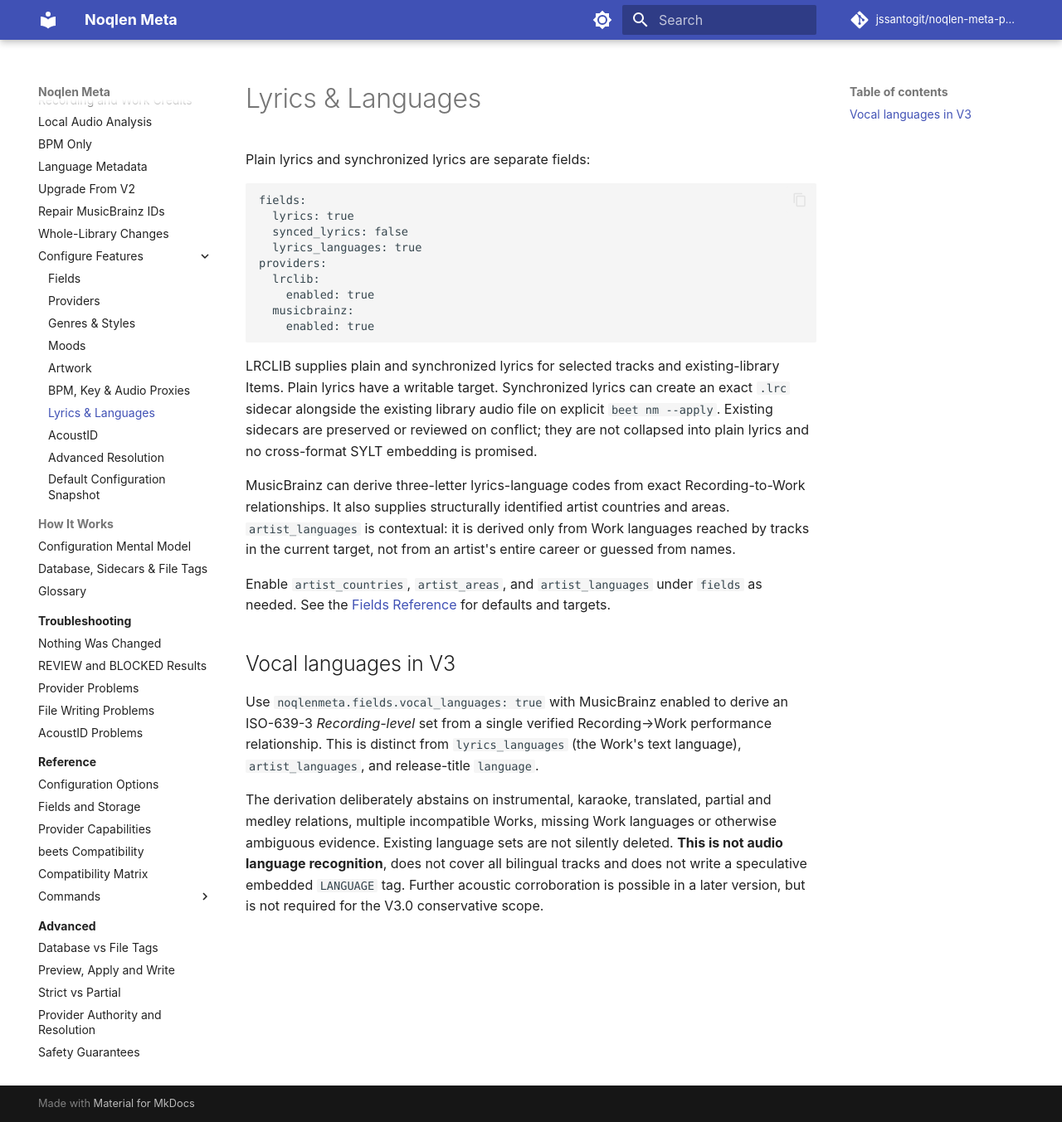
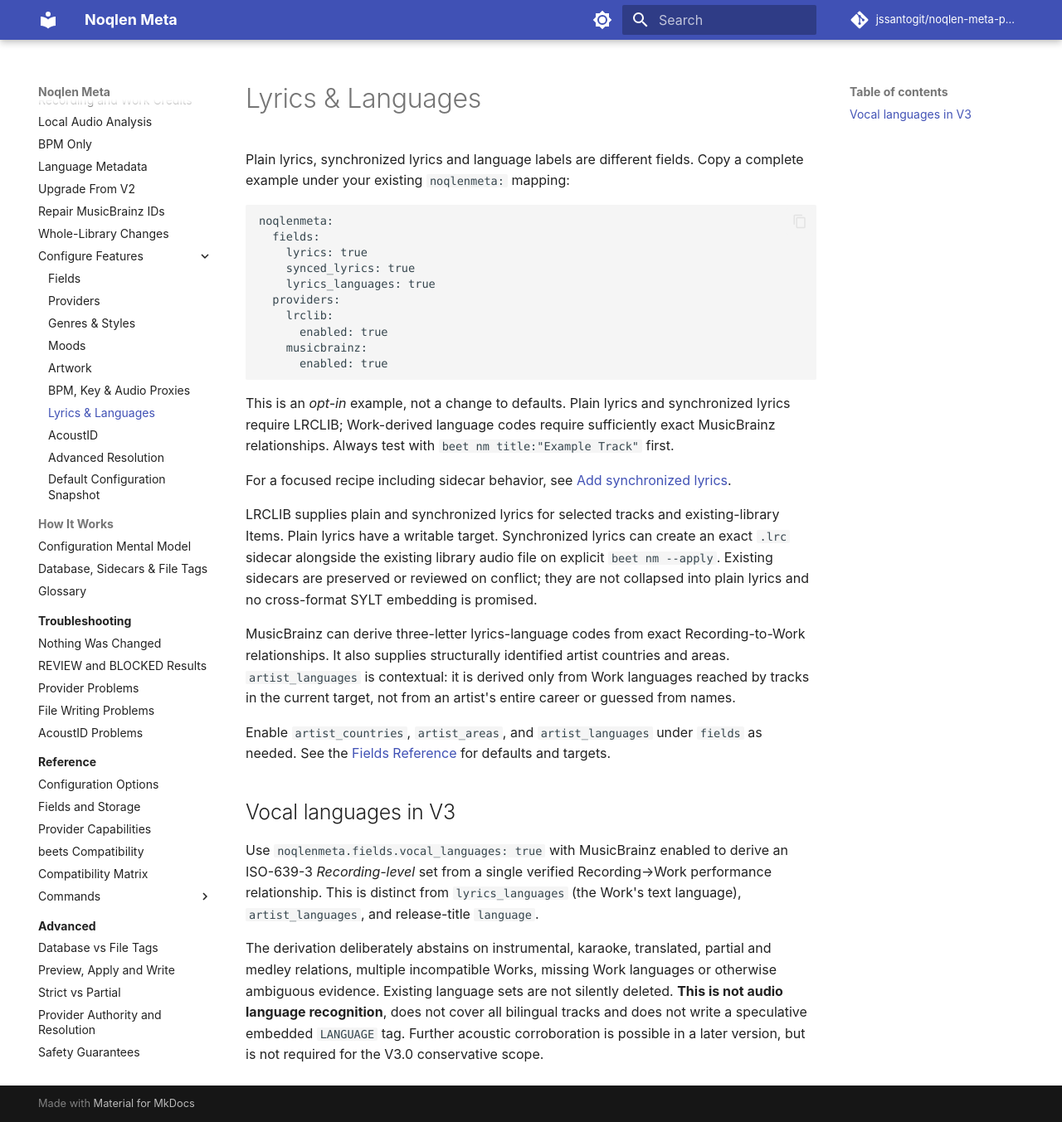
Before and after one commit to jssantogit/noqlen-meta-plugin, an MkDocs documentation site: the page built from site-docs/configuration/lyrics-languages.md, in a window 1280 px wide and 1353 px high. Shown: the whole window at 83% size. Built offline with MkDocs 1.6.1 and Material for MkDocs 9.7.7, drawn with Linux system fonts in a browser that asks for light colours; comment, search, counter and statistics services are not loaded.

Commit message:
docs: align legacy tutorials and technical pages with beginner-first workflow

````diff
--- a/site-docs/configuration/lyrics-languages.md
+++ b/site-docs/configuration/lyrics-languages.md
@@ -1,18 +1,28 @@
 # Lyrics & Languages
 
-Plain lyrics and synchronized lyrics are separate fields:
+Plain lyrics, synchronized lyrics and language labels are different fields.
+Copy a complete example under your existing `noqlenmeta:` mapping:
 
 ```yaml
-fields:
-  lyrics: true
-  synced_lyrics: false
-  lyrics_languages: true
-providers:
-  lrclib:
-    enabled: true
-  musicbrainz:
-    enabled: true
+noqlenmeta:
+  fields:
+    lyrics: true
+    synced_lyrics: true
+    lyrics_languages: true
+  providers:
+    lrclib:
+      enabled: true
+    musicbrainz:
+      enabled: true
 ```
+
+This is an *opt-in* example, not a change to defaults. Plain lyrics and
+synchronized lyrics require LRCLIB; Work-derived language codes require
+sufficiently exact MusicBrainz relationships. Always test with
+`beet nm title:"Example Track"` first.
+
+For a focused recipe including sidecar behavior, see
+[Add synchronized lyrics](../recipes/lyrics-synced.md).
 
 LRCLIB supplies plain and synchronized lyrics for selected tracks and
 existing-library Items. Plain lyrics have a writable target. Synchronized
````
